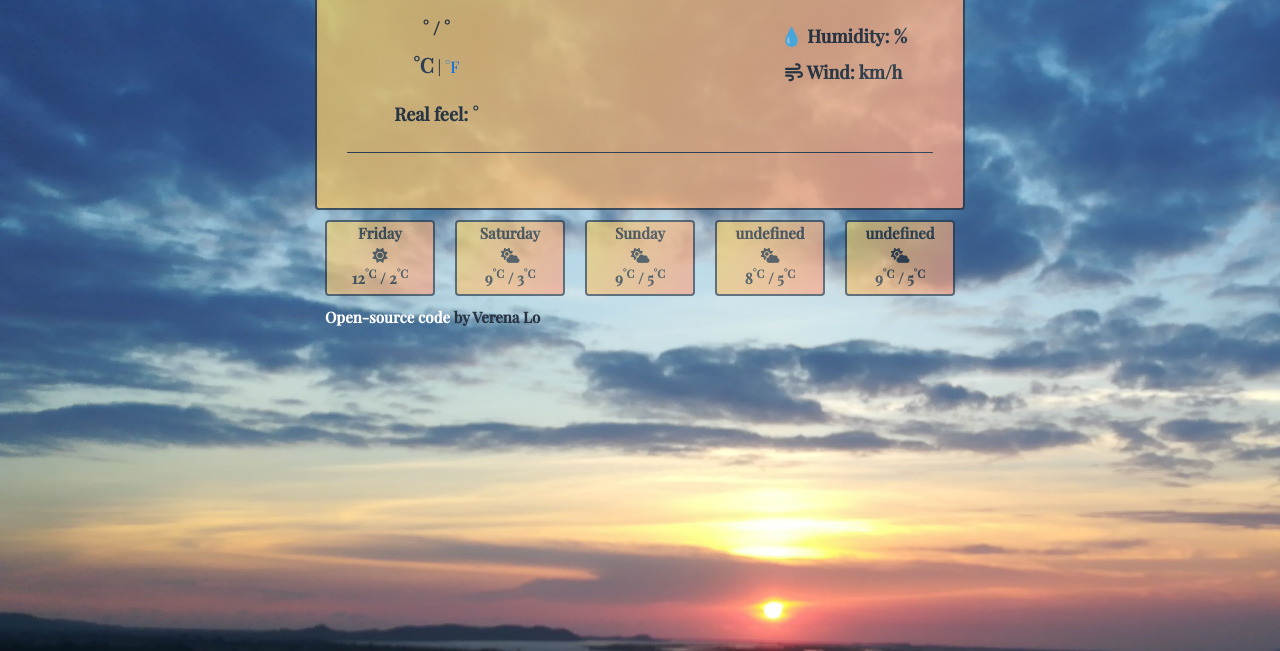
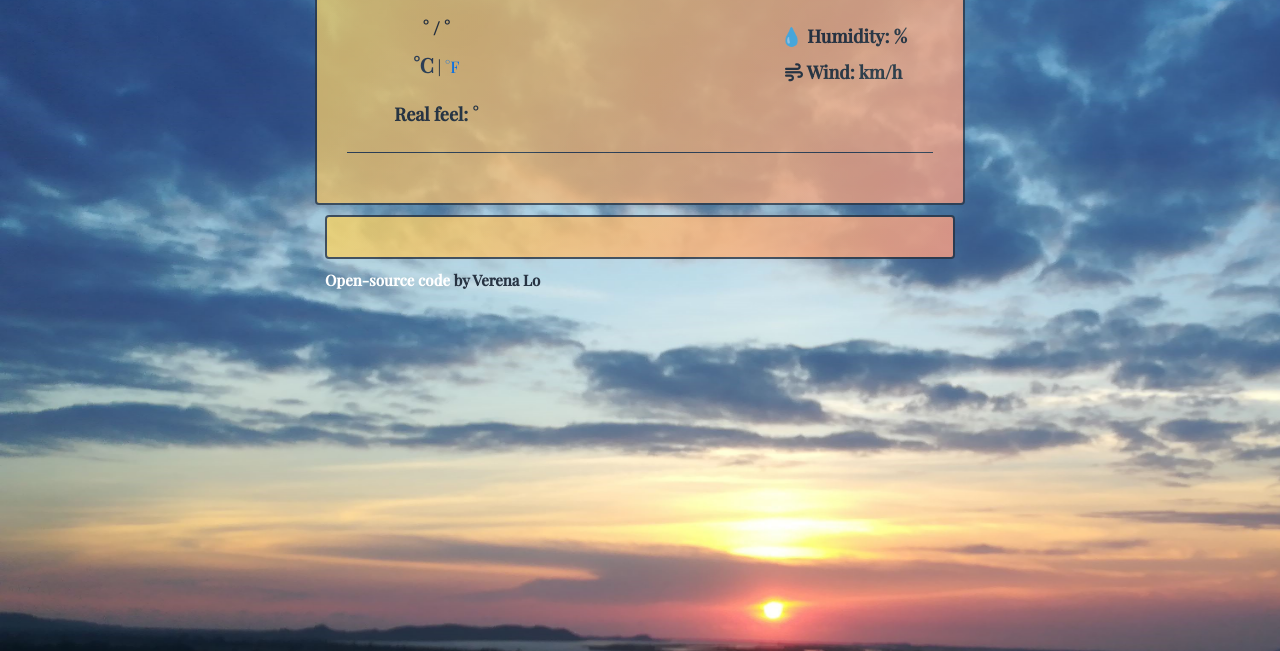
Before and after one commit to RenaLo/Weather-App, a website built with Parcel: page index.html in a window 1280 px wide. Shown: the part 149-800 px from the top of the page. Built offline with nearby package versions, Linux system fonts and the light colour scheme; no server answers.

Commit message:
Added daily forecast
deleted daily forecast in HTML

```diff
--- a/index.html
+++ b/index.html
@@ -98,48 +98,8 @@
           <div class="row temperature-profile" id="temperature-forecast"></div>
         </section>
 
-        <footer class="weather-forecast">
-          <div class="row weather-forecast">
-            <div class="col otherDays">
-              <ul>
-                <li id="otherDays-1"></li>
-                <li>
-                  <i class="fas fa-sun"></i>
-                </li>
-                <li>12<sup>°C</sup> / 2<sup>°C</sup></li>
-              </ul>
-            </div>
-            <div class="col otherDays">
-              <ul>
-                <li id="otherDays-2"></li>
-                <li>
-                  <i class="fas fa-cloud-sun"></i>
-                </li>
-                <li>9<sup>°C</sup> / 3<sup>°C</sup></li>
-              </ul>
-            </div>
-            <div class="col otherDays">
-              <ul>
-                <li id="otherDays-3"></li>
-                <li><i class="fas fa-cloud-sun"></i></li>
-                <li>9<sup>°C</sup> / 5<sup>°C</sup></li>
-              </ul>
-            </div>
-            <div class="col otherDays">
-              <ul>
-                <li id="otherDays-4"></li>
-                <li><i class="fas fa-cloud-sun"></i></li>
-                <li>8<sup>°C</sup> / 5<sup>°C</sup></li>
-              </ul>
-            </div>
-            <div class="col otherDays">
-              <ul>
-                <li id="otherDays-5"></li>
-                <li><i class="fas fa-cloud-sun"></i></li>
-                <li>9<sup>°C</sup> / 5<sup>°C</sup></li>
-              </ul>
-            </div>
-          </div>
+        <footer class="daily-weather-forecast">
+          <div class="row daily-forecast" id="daily-forecast"></div>
         </footer>
         <div class="source-code">
           <a
--- a/src/index.js
+++ b/src/index.js
@@ -103,8 +103,28 @@ function displayForecast(response) {
           <img src="https://openweathermap.org/img/wn/${
             forecast.weather[0].icon
           }@2x.png" alt="${forecast.weather[0].description}" />
-          <div class="time-forecast">
+          <div >
             ${forecastTime(forecast.dt * 1000)} </div>
+          </div>
+          `;
+  }
+}
+
+function displayDailyForecast(response) {
+  document.querySelector("#daily-forecast").innerHTML = null;
+  let forecast = null;
+
+  for (let i = 7; i < response.data.list.length; i += 8) {
+    forecast = response.data.list[i];
+    document.querySelector("#daily-forecast").innerHTML += `
+  <div class="col">
+  <div><strong>   ${Math.round(forecast.main.temp)}</strong>  °C
+          </div>
+          <img src="https://openweathermap.org/img/wn/${
+            forecast.weather[0].icon
+          }@2x.png" alt="${forecast.weather[0].description}"   />
+          <div >
+               ${forecast.dt_txt} </div>
           </div>
           `;
   }
@@ -117,6 +137,7 @@ function search(city) {
 
   apiUrl = `https://api.openweathermap.org/data/2.5/forecast?q=${city}&appid=${apiKey}&units=metric`;
   axios.get(apiUrl).then(displayForecast);
+  axios.get(apiUrl).then(displayDailyForecast);
 }
 
 function handleSubmit(event) {
@@ -213,60 +234,3 @@ let celsiusLink = document.querySelector("#celsius-temp");
 celsiusLink.addEventListener("click", convertToCelsius);
 
 search("Rome");
-
-//FORECAST
-
-let now = new Date();
-let days = [
-  "Sunday",
-  "Monday",
-  "Tuesday",
-  "Wednesday",
-  "Thursday",
-  "Friday",
-  "Saturday",
-];
-let day = days[now.getDay()];
-
-let otherDay1 = document.querySelector("#otherDays-1");
-let nextDay1Start = days[now.getDay() - 6];
-let nextDay1End = days[now.getDay() + 1];
-if (day === days[6]) {
-  otherDay1.innerHTML = `${nextDay1Start}`;
-} else {
-  otherDay1.innerHTML = `${nextDay1End}`;
-}
-
-let nextDay2Start = days[now.getDay() - 5];
-let nextDay2End = days[now.getDay() + 2];
-if (day === days[(6, 5)]) {
-  document.querySelector("#otherDays-2").innerHTML = `${nextDay2Start}`;
-} else {
-  document.querySelector("#otherDays-2").innerHTML = `${nextDay2End}`;
-}
-
-let otherDay3 = document.querySelector("#otherDays-3");
-let nextDay3Start = days[now.getDay() - 4];
-let nextDay3End = days[now.getDay() + 3];
-if (day === days[(6, 5, 4)]) {
-  otherDay3.innerHTML = `${nextDay3Start}`;
-} else {
-  otherDay3.innerHTML = `${nextDay3End}`;
-}
-
-let nextDay4Start = days[now.getDay() - 3];
-let nextDay4End = days[now.getDay() + 4];
-if (day === days[(6, 5, 4, 3)]) {
-  document.querySelector("#otherDays-4").innerHTML = `${nextDay4Start}`;
-} else {
-  document.querySelector("#otherDays-4").innerHTML = `${nextDay4End}`;
-}
-
-let otherDay5 = document.querySelector("#otherDays-5");
-let nextDay5Start = days[now.getDay() - 2];
-let nextDay5End = days[now.getDay() + 5];
-if (day === days[(6, 5, 4, 3, 2)]) {
-  otherDay5.innerHTML = `${nextDay5Start}`;
-} else {
-  otherDay5.innerHTML = `${nextDay5End}`;
-}
--- a/src/styles.css
+++ b/src/styles.css
@@ -8,7 +8,7 @@ body {
   margin: 15px auto;
 }
 
-img {
+body img {
   display: block;
   margin: 0 auto;
   width: 100%;
@@ -106,23 +106,22 @@ ul {
 .temperature-profile {
   border-top: 1.5px ridge #273342;
   line-height: 0;
-  padding-top: 25px;
+  padding-top: 20px;
   margin: 20px 0;
 }
-
-.weather-forecast {
-  margin: 10px auto;
-  opacity: 0.8;
+.daily-weather-forecast {
+  margin: 0 auto;
+  height: 60%;
 }
 
-.otherDays {
+.daily-forecast {
   background: linear-gradient(120deg, #f6d365 0%, #fda085 100%);
   border: 2px solid #273342;
   border-radius: 4px;
-  font-weight: 600;
-  font-size: 15px;
-  margin: 0 10px;
-  padding: 0 0 5px;
+  line-height: 0.8;
+  padding: 20px;
+  margin: 10px;
+  opacity: 0.8;
 }
 
 .temp-unit {
```
Also changed, not shown: 1 other file.
